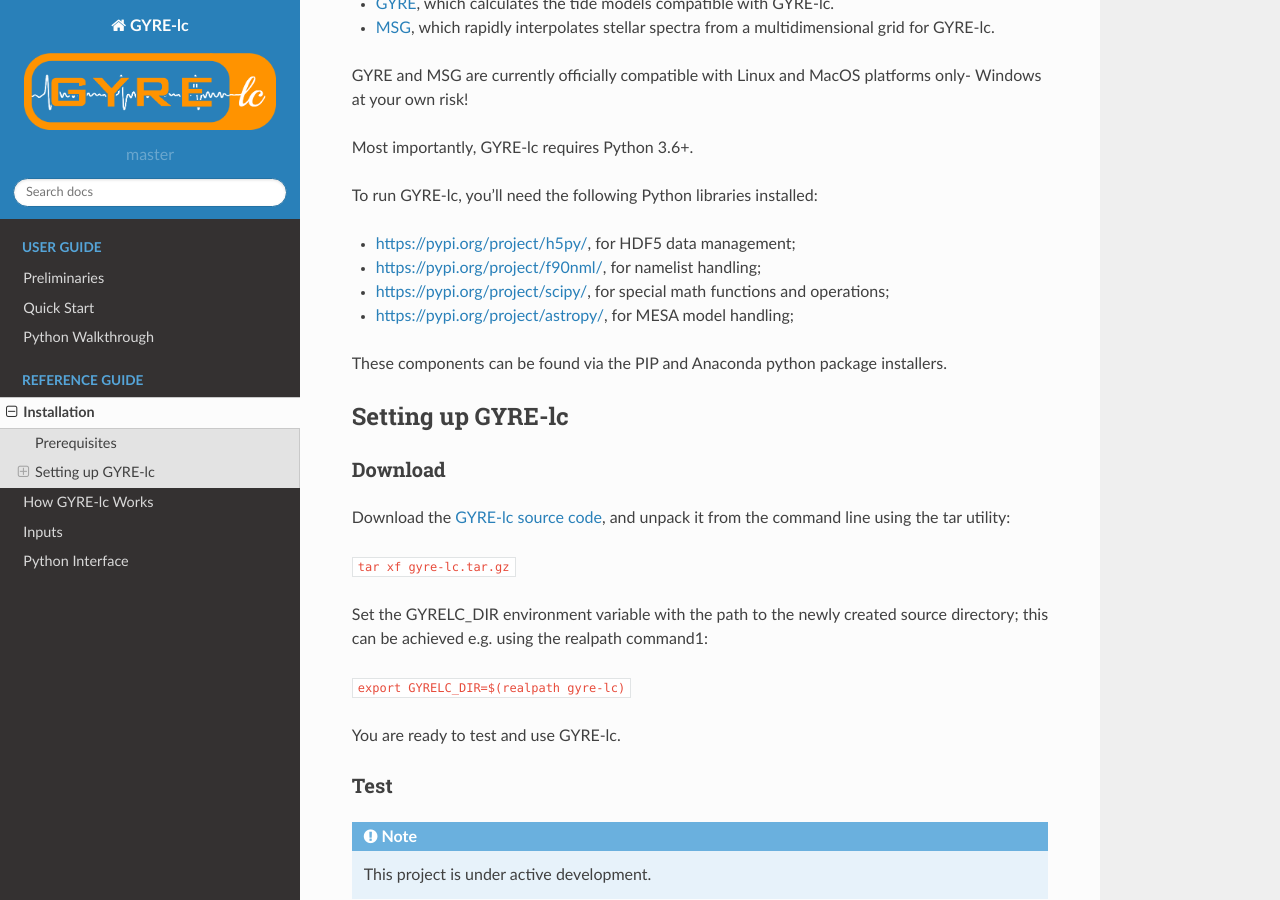
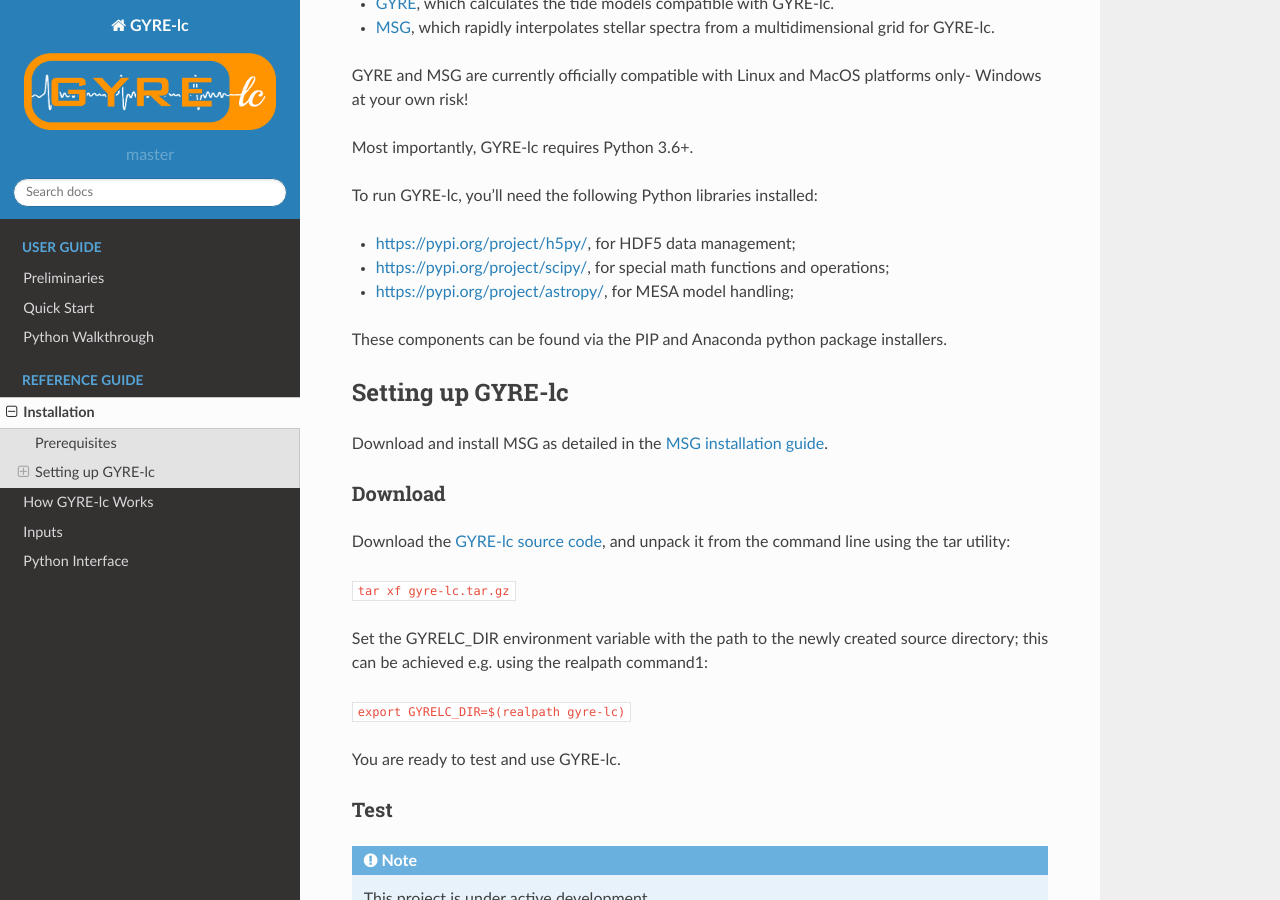
Before and after one commit to aaronesque/gyre-lc, a Sphinx documentation site: the page built from docs/source/ref-guide/installation.rst, in a window 1280 px wide and 900 px high, scrolled down 440 px. Built offline with Sphinx 7.4.7 and the Read the Docs theme 2.0.0, drawn with Linux system fonts in a browser that asks for light colours.

Commit message:
installation: fixed references

```diff
--- a/docs/source/ref-guide/installation.rst
+++ b/docs/source/ref-guide/installation.rst
@@ -25,7 +25,6 @@ Most importantly, GYRE-lc requires Python 3.6+.
 To run GYRE-lc, you’ll need the following Python libraries installed:
 
 - `<https://pypi.org/project/h5py/>`_, for HDF5 data management;
-- `<https://pypi.org/project/f90nml/>`_, for namelist handling;
 - `<https://pypi.org/project/scipy/>`_, for special math functions and operations;
 - `<https://pypi.org/project/astropy/>`_, for MESA model handling;
 
@@ -34,6 +33,8 @@ These components can be found via the PIP and Anaconda python package installers
 
 Setting up GYRE-lc
 ------------------------------------
+
+Download and install MSG as detailed in the `MSG installation guide <http://www.astro.wisc.edu/~townsend/resource/docs/msg/ref-guide/installation.html>`_.
 
 Download
 ~~~~~~~~~~~~~~~~~~~~~~~~~~~~~~~~~~~~
```
Also changed, not shown: 5 other files.
